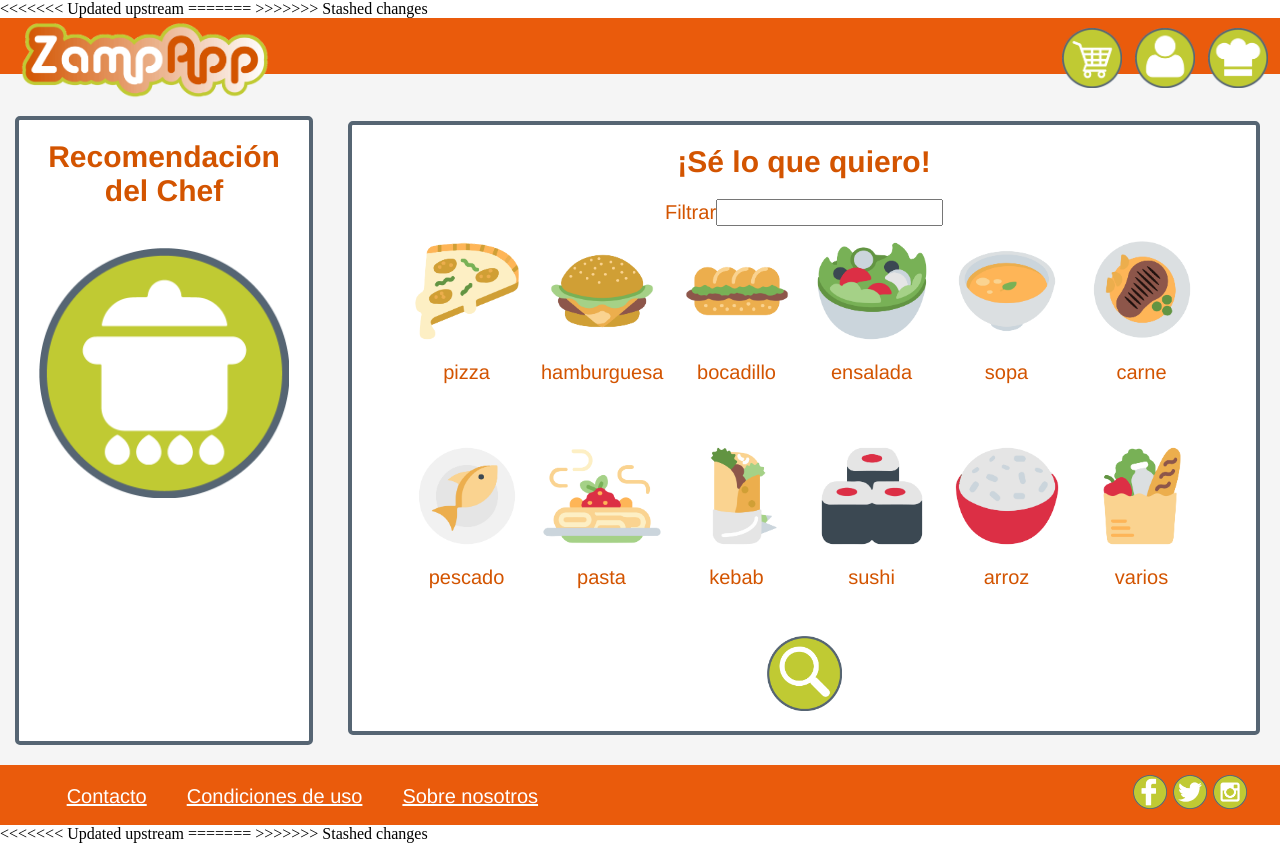
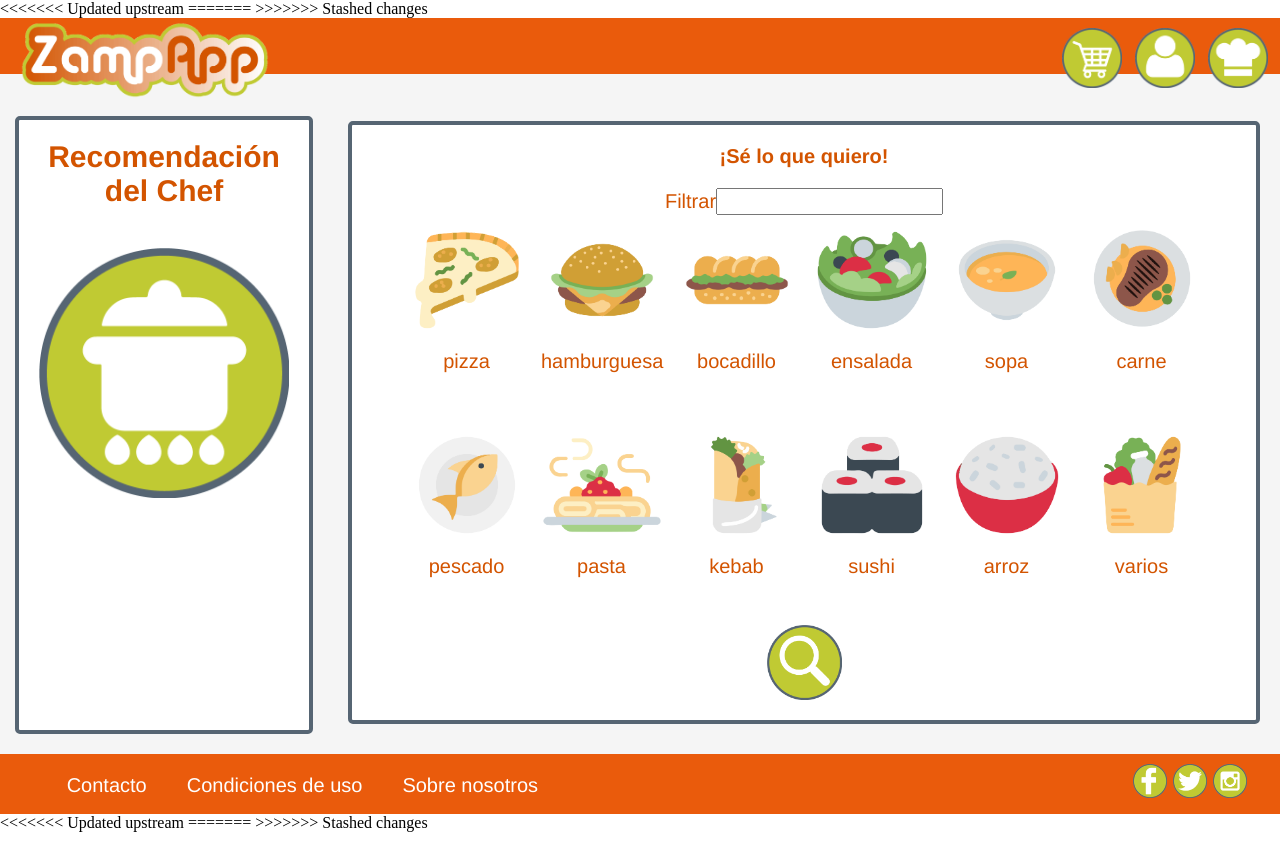
Before and after one commit to Yhosy/Zampapp, an Angular app in the folder Zampapp/: page /Home in a window 1280 px wide. Built offline with nearby package versions, Linux system fonts and the light colour scheme.

Commit message:
css footer actualizado

```diff
--- a/Zampapp/src/app/footer/footer.component.css
+++ b/Zampapp/src/app/footer/footer.component.css
@@ -50,6 +50,7 @@ footer>.enlaces>div {
 
 footer>.enlaces>div>a {
     color: white;
+    text-decoration-line: none;
 }
 
 .rrssicon {
--- a/Zampapp/src/app/home/home.component.html
+++ b/Zampapp/src/app/home/home.component.html
@@ -1,20 +1,21 @@
 <div class="home">
     <section>
         <div class="izquierda">
-            <div class="resultadoshome">
+           <div class="resultadoshome">
                 <h1>
                     Recomendación del Chef
                 </h1>
             </div>
-            <div class="random">
+
+             <div class="random" >
                 <a routerLink="/Preguntas">
                     <img src="../../assets/img/icono/olla.png" alt="" class="busqueda">
                 </a>
             </div>
+
         </div>
 
         <div class="derecha">
-            <div class="ingredientes">
                 <h1>
                     ¡Sé lo que quiero!
                 </h1>
@@ -36,8 +37,6 @@
                         </a>
                     </div>
                 </div>
-
-            </div>
         </div>
     </section>
 </div>
```
